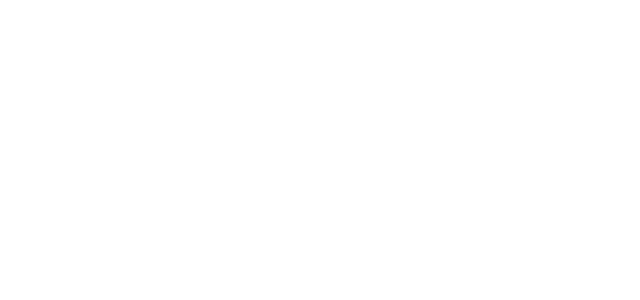
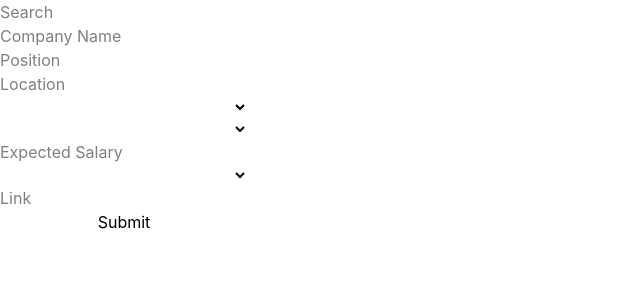
Before and after one commit to VictoSN/JotIt, a React (Vite) app: page / in a window 1280 px wide. Shown: the top 300 px of the page, without its empty margins (0-640 px from the left). Built offline with nearby package versions, Linux system fonts and the light colour scheme.

Commit message:
feat: added input elements for search and add

```diff
--- a/src/components/AddApplication.tsx
+++ b/src/components/AddApplication.tsx
@@ -1,7 +1,32 @@
 function AddApplication() {
     return (
-        <div>
+        <div className="flex flex-col">
+            <div className="flex flex-col">
+                <input placeholder="Company Name"></input>
+                <input placeholder="Position"></input>
+                <input placeholder="Location"></input>
 
+                {/* Work Type */}
+                <select>
+                    <option></option>
+                </select>
+
+                {/* Employment Type */}
+                <select>
+                    <option></option>
+                </select>
+
+                <input type='number' placeholder="Expected Salary"></input>
+
+                {/* Status */}
+                <select>
+                    <option></option>
+                </select>
+
+                <input placeholder="Link"></input>
+            </div>
+
+            <button className='cursor-pointer'>Submit</button>
         </div>
     )
 }
--- a/src/components/SearchBar.tsx
+++ b/src/components/SearchBar.tsx
@@ -1,7 +1,7 @@
 function SearchBar() {
     return (
         <div>
-
+            <input placeholder="Search"></input>
         </div>
     )
 }
```
Also changed, not shown: 1 other file (tests, documents, lock files or other folders).
